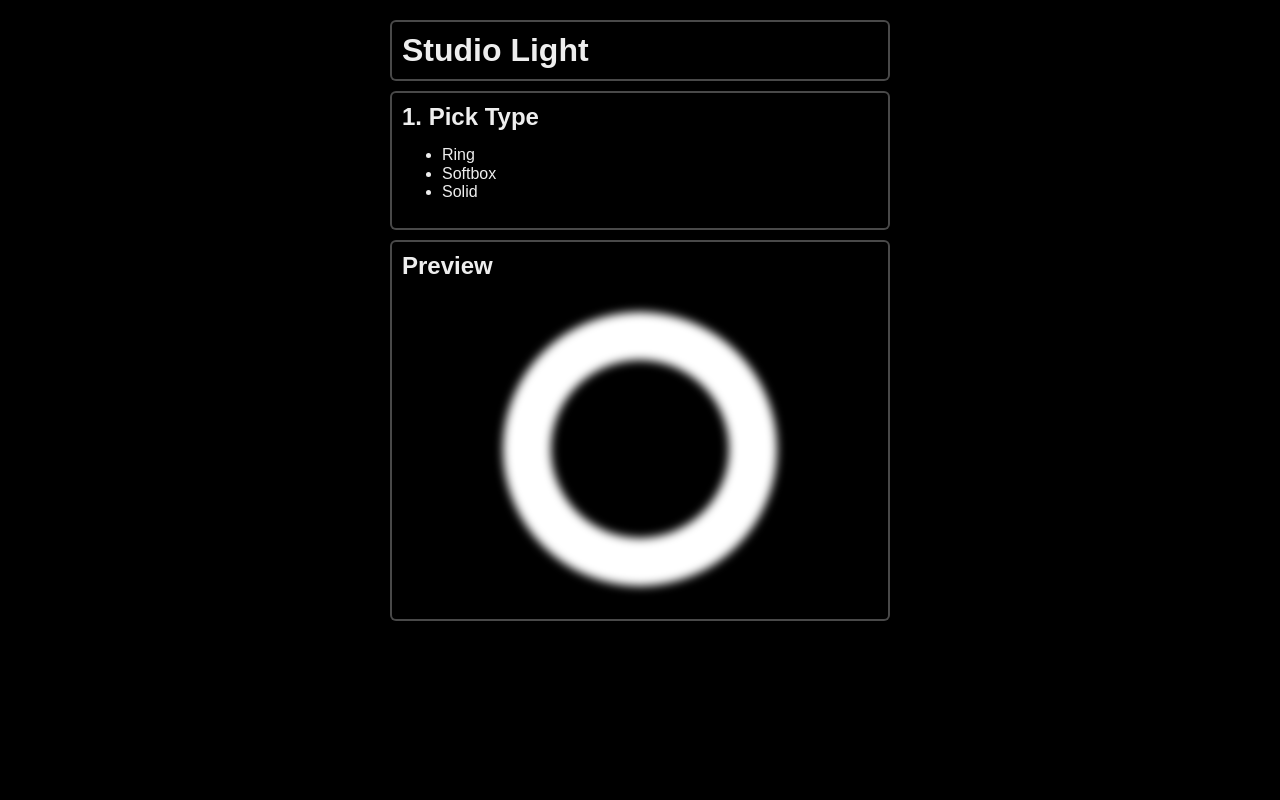
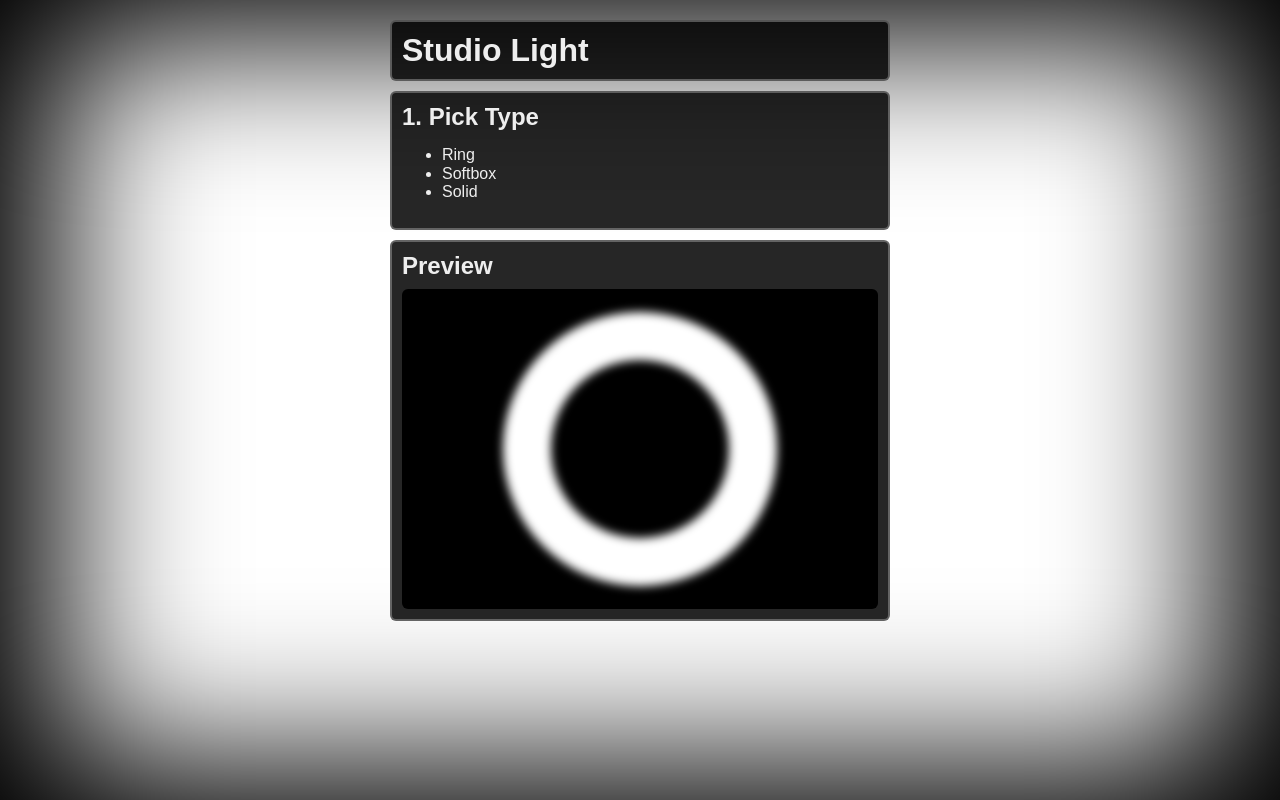
Before and after one commit to theBrianCui/studiolight, a website built with Parcel: page src/index.html in a window 1280 px wide. Both pictures are taken after a click on the item "Softbox". Built offline with nearby package versions, Linux system fonts and the light colour scheme.

Commit message:
Add all three types

```diff
--- a/src/index.html
+++ b/src/index.html
@@ -45,7 +45,9 @@
                 </div>
             </div>
             <div class="template" data-type="softbox">
-                hello I am softbox
+                <div class="softbox-wrapper">
+                    <div class="softbox"></div>
+                </div>
             </div>
             <div class="template" data-type="solid">
                 <div class="solid"></div>
--- /dev/null
+++ b/src/mixins.less
@@ -0,0 +1,10 @@
+/* Mixins */
+.rounded {
+    border-radius: 6px;
+}
+
+.centered-children {
+    display: flex;
+    justify-content: center;
+    align-items: center;
+}
--- a/src/style.less
+++ b/src/style.less
@@ -1,20 +1,10 @@
 @import "normalize.less";
+@import "mixins.less";
 @import "templates.less";
 
 /* Variables */
 :root {
     --light-color: #ffffff;
-}
-
-/* Mixins */
-.rounded {
-    border-radius: 6px;
-}
-
-.centered-children {
-    display: flex;
-    justify-content: center;
-    align-items: center;
 }
 
 /* Styles */
--- a/src/templates.less
+++ b/src/templates.less
@@ -1,3 +1,5 @@
+@import "mixins.less";
+
 .ring-wrapper {
     position: relative;
     width: 60%;
@@ -32,3 +34,16 @@
     height: 100%;
     background-color: var(--light-color);
 }
+
+.softbox-wrapper {
+    width: 100%;
+    height: 100%;
+    filter: blur(80px);
+    .centered-children();
+
+    .softbox {
+        width: 90%;
+        height: 90%;
+        background-color: var(--light-color);
+    }
+}
```
